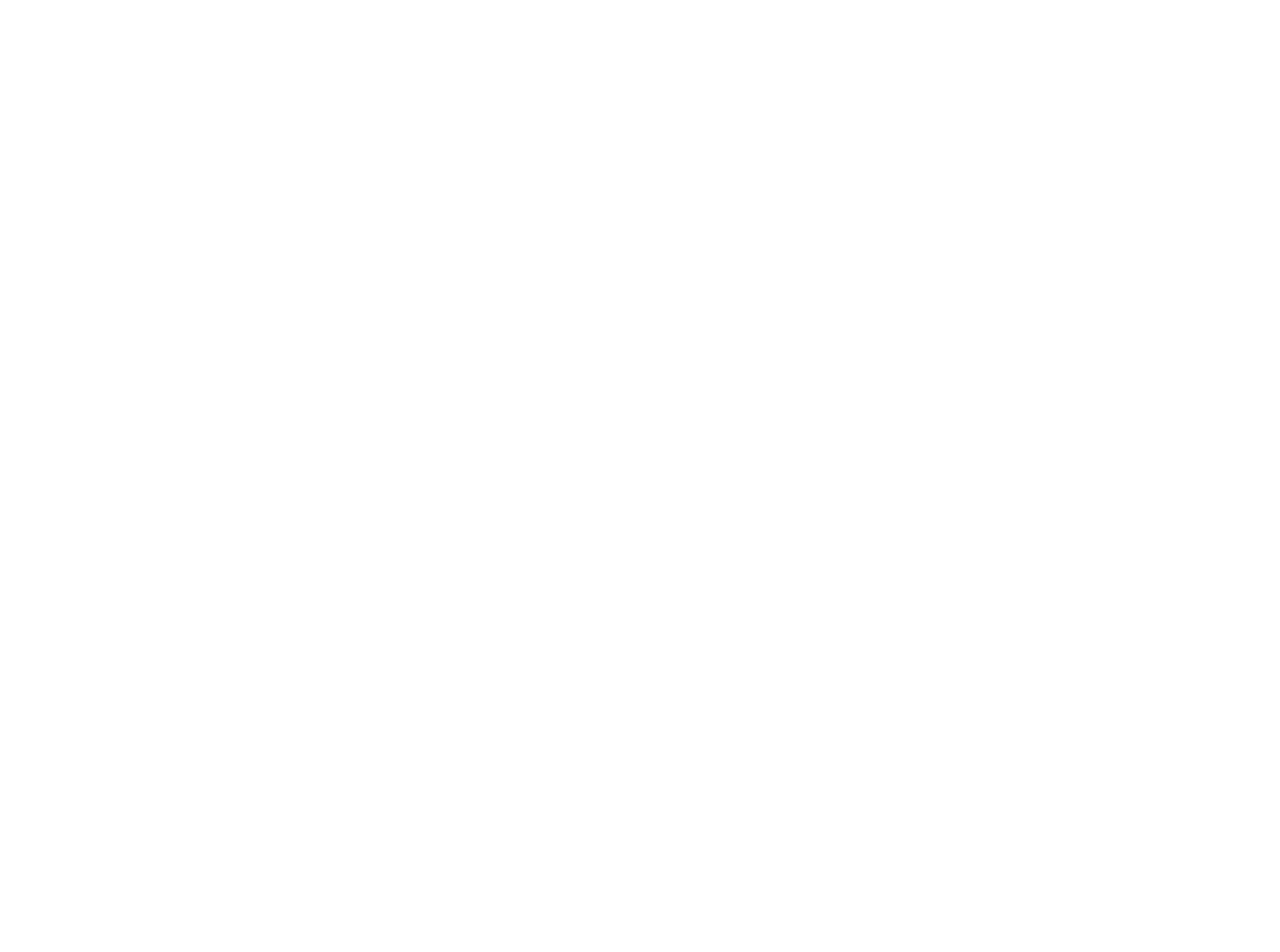
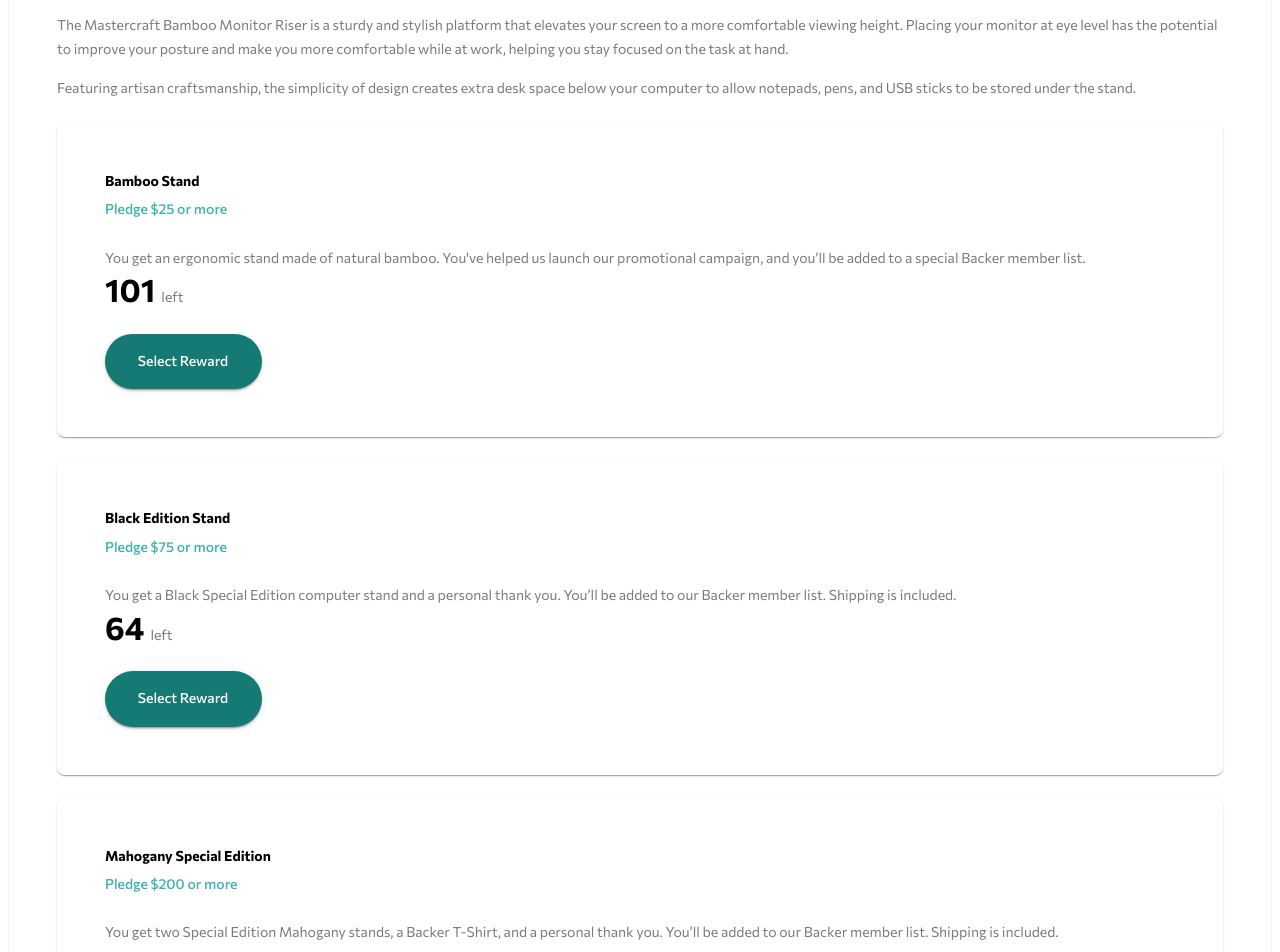
Before and after one commit to PreciousAma/crowdfunding-app, a React (Create React App) app: page / in a window 1280 px wide. Shown: the part 840-1792 px from the top of the page. Before the commit the page ends 800 px from the top, so only its background shows below. Built offline with nearby package versions, Linux system fonts and the light colour scheme.

Commit message:
styling updated

```diff
--- /dev/null
+++ b/src/product/components/About.js
@@ -0,0 +1,148 @@
+import React from "react";
+import { Card } from "../../reusables/Card";
+import { styled, Typography } from "@mui/material";
+import { Button } from "../../reusables/Button";
+
+export const About = () => {
+  return (
+    <StyledCard variant="outlined">
+      <Typography variant="h4" component="h3" className="title">
+        About this project
+      </Typography>
+      <Typography variant="subtitle1" compponent="p" className="subtitle">
+        The Mastercraft Bamboo Monitor Riser is a sturdy and stylish platform
+        that elevates your screen to a more comfortable viewing height. Placing
+        your monitor at eye level has the potential to improve your posture and
+        make you more comfortable while at work, helping you stay focused on the
+        task at hand.
+        <p>
+          Featuring artisan craftsmanship, the simplicity of design creates
+          extra desk space below your computer to allow notepads, pens, and USB
+          sticks to be stored under the stand.
+        </p>
+      </Typography>
+      <StyledCard>
+        <Typography variant="h4" component="h3" className="title title2">
+          Bamboo Stand
+        </Typography>
+        <Typography
+          variant="subtitle1"
+          compponent="h4"
+          className="subtitle subtitle2"
+        >
+          Pledge $25 or more
+        </Typography>
+        <Typography
+          variant="subtitle1"
+          compponent="p"
+          className="subtitle text2"
+        >
+          You get an ergonomic stand made of natural bamboo. You've helped us
+          launch our promotional campaign, and you’ll be added to a special
+          Backer member list.
+        </Typography>
+        <Typography variant="h4" component="h3" className="title title3">
+          101 <span>left</span>
+        </Typography>
+        <Button text="Select Reward" />
+      </StyledCard>
+
+      <StyledCard>
+        <Typography variant="h4" component="h3" className="title title2">
+          Black Edition Stand
+        </Typography>
+        <Typography
+          variant="subtitle1"
+          compponent="h4"
+          className="subtitle subtitle2"
+        >
+          Pledge $75 or more
+        </Typography>
+        <Typography
+          variant="subtitle1"
+          compponent="p"
+          className="subtitle text2"
+        >
+          You get a Black Special Edition computer stand and a personal thank
+          you. You’ll be added to our Backer member list. Shipping is included.
+        </Typography>
+        <Typography variant="h4" component="h3" className="title title3">
+          64 <span>left</span>
+        </Typography>
+        <Button text="Select Reward" />
+      </StyledCard>
+      <StyledCard>
+        <Typography variant="h4" component="h3" className="title title2">
+          Mahogany Special Edition
+        </Typography>
+        <Typography
+          variant="subtitle1"
+          compponent="h4"
+          className="subtitle subtitle2"
+        >
+          Pledge $200 or more
+        </Typography>
+        <Typography
+          variant="subtitle1"
+          compponent="p"
+          className="subtitle text2"
+        >
+          You get two Special Edition Mahogany stands, a Backer T-Shirt, and a
+          personal thank you. You’ll be added to our Backer member list.
+          Shipping is included.
+        </Typography>
+        <Typography variant="h4" component="h3" className="title title3">
+          0 <span>left</span>
+        </Typography>
+        <Button text="out of stock" disabled />
+      </StyledCard>
+    </StyledCard>
+  );
+};
+
+const StyledCard = styled(Card)({
+  marginTop: "24px",
+
+  "& .title": {
+    fontWeight: "700",
+    fontSize: "18px",
+    color: "#000000",
+    marginBottom: "24px",
+  },
+
+  "& .subtitle": {
+    fontWeight: "400",
+    fontSize: "14px",
+    color: "#7A7A7A",
+  },
+
+  "& .title2": {
+    fontSize: "14px",
+    marginBottom: "8px",
+  },
+
+  "& .subtitle2": {
+    color: "#3CB3AB",
+    fontWeight: "500",
+    fontSize: "14px",
+    marginBottom: "24px",
+  },
+
+  "& .title3": {
+    fontSize: "32px",
+  },
+
+  "& .title3 span": {
+    fontSize: "14px",
+    fontWeight: "400",
+    textAlign: "center",
+    color: "#7A7A7A",
+  },
+
+  "& .MuiButton-root": {
+    maxWidth: "157px",
+    fontSize: "14px",
+    color: "#FFFFFF",
+    padding: "15px 33px 16px 32px",
+  },
+});
--- a/src/product/components/ProgressStat.js
+++ b/src/product/components/ProgressStat.js
@@ -15,7 +15,7 @@
 
 const StyledProgressStat = styled("div")({
   "& .title": {
-    fontWeight: 700,
+    fontWeight: "700",
   },
 
   "&.subtitle": {
--- /dev/null
+++ b/src/product/components/TitleCard.js
@@ -0,0 +1,46 @@
+import React from "react";
+import { Card } from "../../reusables/Card";
+import { styled, Typography } from "@mui/material";
+import { Button } from "../../reusables/Button";
+
+export const TitleCard = () => {
+  return (
+    <StyledCard>
+      <Typography variant="h4" component="h3" className="title">
+        Mastercraft Bamboo <br />
+        Monitor Riser
+      </Typography>
+      <Typography variant="subtitle1" compponent="p" className="subtitle">
+        A beautifully handcrafted monitor stand to reduce neck and eye strain.
+      </Typography>
+      <Button text="Back this project" />
+    </StyledCard>
+  );
+};
+
+const StyledCard = styled(Card)({
+  marginBottom: "24px",
+
+  "& .title": {
+    fontWeight: "700",
+    fontSize: "20px",
+    color: "#000000",
+    textAlign: "center",
+    marginBottom: "24px",
+  },
+
+  "& .subtitle": {
+    fontWeight: "400",
+    fontSize: "14px",
+    textAlign: "center",
+    color: "#7A7A7A",
+    marginBottom: "24px",
+  },
+
+  "& .MuiButton-root": {
+    maxWidth: "214px",
+    fontSize: "14px",
+    color: "#FFFFFF",
+    padding: "15px 33px 16px 32px",
+  },
+});
--- a/src/product/pages/Product.js
+++ b/src/product/pages/Product.js
@@ -1,7 +1,13 @@
-import { Progress } from '../components/Progress';
+import { Progress } from "../components/Progress";
+import { About } from "../components/About";
+import { TitleCard } from "../components/TitleCard";
 
 export const Product = () => {
   return (
+    <>
+      <TitleCard />
       <Progress />
+      <About />
+    </>
   );
-}
+};
--- /dev/null
+++ b/src/reusables/Button.js
@@ -0,0 +1,16 @@
+import React from "react";
+import { Button as muiButton, styled } from "@mui/material";
+
+export const Button = ({ text, ...rest }) => {
+  return (
+    <StyledButton variant="contained" {...rest}>
+      {text}
+    </StyledButton>
+  );
+};
+
+const StyledButton = styled(muiButton)({
+  borderRadius: "33.5px",
+  width: "100%",
+  textTransform: "capitalize",
+});
```
Also changed, not shown: src/product/components/Banner.js (added).
